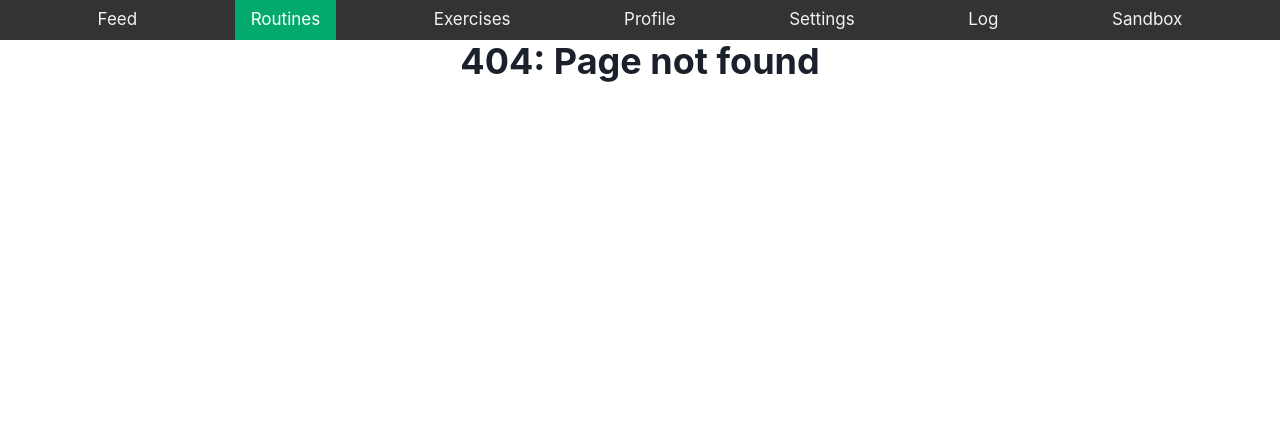
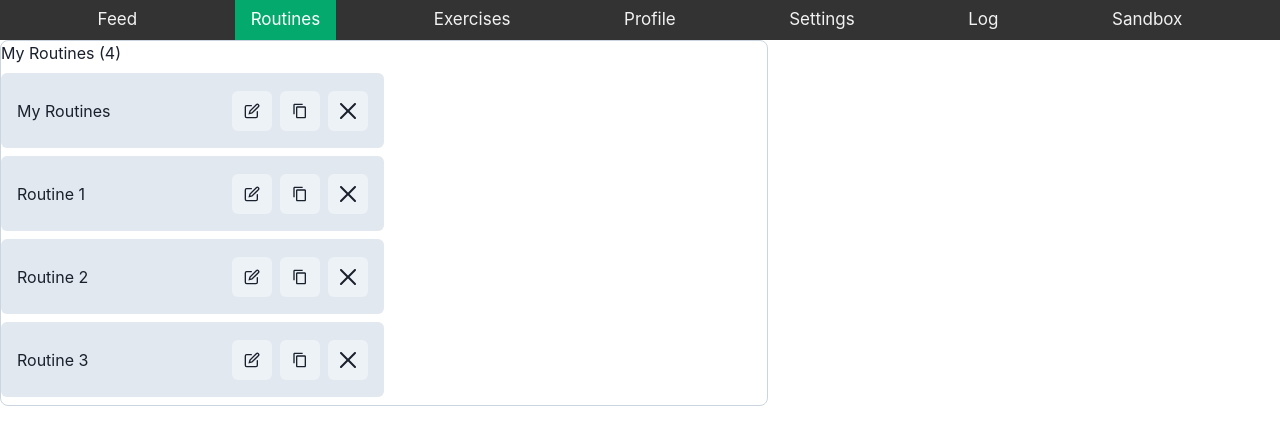
Before and after one commit to yashveer-bika/hevy-clone, a React (Create React App) app in the folder frontend/: page /routines in a window 1280 px wide. Before the commit this address had no page. Shown: the top 444 px of the page. Built offline with nearby package versions, Linux system fonts and the light colour scheme.

Commit message:
created routine cells and basic routine table UI

```diff
--- a/frontend/package.json
+++ b/frontend/package.json
@@ -3,6 +3,7 @@
   "version": "0.1.0",
   "private": true,
   "dependencies": {
+    "@chakra-ui/icons": "^2.0.19",
     "@chakra-ui/react": "^2.6.0",
     "@emotion/react": "^11.10.8",
     "@emotion/styled": "^11.10.8",
@@ -15,6 +16,8 @@
     "@types/react-dom": "^18.2.1",
     "framer-motion": "^10.12.4",
     "react": "^18.2.0",
+    "react-dnd": "^16.0.1",
+    "react-dnd-html5-backend": "^16.0.1",
     "react-dom": "^18.2.0",
     "react-router-dom": "^6.11.0",
     "react-scripts": "5.0.1",
--- a/frontend/src/App.tsx
+++ b/frontend/src/App.tsx
@@ -1,13 +1,14 @@
-import { ChakraProvider, Spacer } from "@chakra-ui/react";
-import { BrowserRouter as Router, Routes, Route, Link, BrowserRouter } from 'react-router-dom';
-import { Navbar, NavbarText, NavbarButton } from './styles';
-import Home from './pages/FeedPage';
+import { ChakraProvider } from "@chakra-ui/react";
+import { BrowserRouter as Router, Routes, Route } from 'react-router-dom';
+// import { Navbar, NavbarText, NavbarButton } from './styles';
+// import Home from './pages/FeedPage';
 import NotFoundPage from "./pages/NotFoundPage";
 import NavBar from "./NavBar";
 // import About from './pages/Home';
 // import Contact from './pages/Home';
 import Pages from "./Pages.json";
 import FeedPage from "./pages/FeedPage";
+import RoutinesPage from "./pages/RoutinesPage";
 
 function App() {
   return (
@@ -26,6 +27,7 @@ function App() {
         <Routes>
           {/* <Route path="/" element={<Home></Home>}> </Route> */}
           <Route path="/" element={<FeedPage/>}/>
+          <Route path="/routines" element={<RoutinesPage/>}/>
           {/* <Route path="/about" element={<About />} /> */}
           {/* <Route path="/contact" element={<Contact />} /> */}
           <Route path="*" element={<NotFoundPage></NotFoundPage>}/>
--- /dev/null
+++ b/frontend/src/Constants.ts
@@ -0,0 +1,3 @@
+export const ItemTypes = {
+    CARD: 'knight'
+  }
--- a/frontend/src/components/CopyLinkButton.tsx
+++ b/frontend/src/components/CopyLinkButton.tsx
@@ -1,4 +1,4 @@
-import { useState, useRef } from "react";
+import { useRef } from "react";
 import { Button, useClipboard, useDisclosure, AlertDialog, AlertDialogOverlay, AlertDialogContent, AlertDialogHeader, AlertDialogBody, AlertDialogFooter, AlertDialogCloseButton } from "@chakra-ui/react";
 
 // TODO: write type
--- /dev/null
+++ b/frontend/src/components/RoutineCellGeneric.tsx
@@ -0,0 +1,95 @@
+import { useState } from 'react';
+import { Box, IconButton, Input, Link } from '@chakra-ui/react';
+import { CloseIcon, CopyIcon, EditIcon, CheckIcon } from '@chakra-ui/icons';
+
+const RoutineCellGeneric = ({ routineLink, index, name, onDelete, onDuplicate, onNameChange } : any) => {
+  const [isEditing, setIsEditing] = useState(false);
+  const [editedName, setEditedName] = useState(name);
+
+  const handleDelete = () => {
+    onDelete(index);
+  };
+
+  const handleDuplicate = () => {
+    onDuplicate(index);
+  };
+
+  const handleNameChange = (event : any) => {
+    setEditedName(event.target.value);
+  };
+
+  const handleNameBlur = () => {
+    onNameChange(index, editedName);
+    setIsEditing(false);
+  };
+
+  const handleEditClick = () => {
+    setIsEditing(true);
+  };
+
+  return (
+    <Box
+      w="50%"
+      h="75px"
+      bg="gray.200"
+      borderRadius="md"
+      display="flex"
+      justifyContent="space-between"
+      alignItems="center"
+      px={4}
+      my={2}
+    >
+      <Box>
+        {isEditing ? (
+          <Input
+            value={editedName}
+            onChange={handleNameChange}
+            onBlur={handleNameBlur}
+            size="sm"
+            variant="unstyled"
+            _focus={{ outline: 'none' }}
+            autoFocus
+          />
+        ) : (
+          <Box>
+            <Link href={routineLink}>
+              <p>{name}</p>
+            </Link>
+          </Box>
+        )}
+      </Box>
+      <Box>
+        {isEditing ? (
+          <IconButton
+            icon={<CheckIcon />}
+            aria-label="Save"
+            onClick={handleNameBlur}
+            mr={2}
+          />
+        ) : (
+          <>
+            <IconButton
+              icon={<EditIcon />}
+              aria-label="Edit"
+              onClick={handleEditClick}
+              mr={2}
+            />
+            <IconButton
+              icon={<CopyIcon />}
+              aria-label="Duplicate"
+              onClick={handleDuplicate}
+              mr={2}
+            />
+            <IconButton
+              icon={<CloseIcon />}
+              aria-label="Delete"
+              onClick={handleDelete}
+            />
+          </>
+        )}
+      </Box>
+    </Box>
+  );
+};
+
+export default RoutineCellGeneric;
--- a/frontend/src/components/WorkoutCellContainer.tsx
+++ b/frontend/src/components/WorkoutCellContainer.tsx
@@ -1,4 +1,4 @@
-import { AlertDialog, Avatar, Box, Button, Divider, Flex, Image, LinkBox, LinkOverlay } from "@chakra-ui/react"
+import { Avatar, Box, Button, Divider, Flex, Image } from "@chakra-ui/react"
 import { Container } from '@chakra-ui/react'
 import {Post} from "../Types"
 import { Link } from '@chakra-ui/react'
--- a/frontend/src/pages/FeedPage.tsx
+++ b/frontend/src/pages/FeedPage.tsx
@@ -1,8 +1,8 @@
-import React, { useState, useEffect } from "react";
+import { useEffect } from "react";
 import UserSearchBar from "../components/UserSearchBar";
 import WorkoutCellContainer from "../components/WorkoutCellContainer";
 import "../FeedPage.css";
-import {Post, SuggestedUser} from "../Types";
+import { Post } from "../Types";
 
 const sample_posts: Post[] = [
   {
@@ -24,28 +24,28 @@ const sample_posts: Post[] = [
   // Add more posts here
 ];
 
-const sampleSuggestedUsers: SuggestedUser[] = [
-  {
-    id: 1,
-    username: 'coolusername',
-    name: 'I love to code and learn new things!',
-    avatar: 'https://example.com/avatar.png',
-  },
-  // {
-  //   id: 2,
-  //   username: 'anotheruser',
-  //   name: 'Just a regular person living life',
-  //   avatar: 'https://example.com/avatar2.png',
-  // },
-  // Add more suggested users here
-];
+// const sampleSuggestedUsers: SuggestedUser[] = [
+//   {
+//     id: 1,
+//     username: 'coolusername',
+//     name: 'I love to code and learn new things!',
+//     avatar: 'https://example.com/avatar.png',
+//   },
+//   // {
+//   //   id: 2,
+//   //   username: 'anotheruser',
+//   //   name: 'Just a regular person living life',
+//   //   avatar: 'https://example.com/avatar2.png',
+//   // },
+//   // Add more suggested users here
+// ];
 
 
 function FeedPage() {
   // const [posts, setPosts] = useState<Posts>([]);
   // const [suggestedUsers, setSuggestedUsers] = useState<SuggestedUsers>([]);
   const posts = sample_posts;
-  const suggestedUsers = sampleSuggestedUsers;
+  // const suggestedUsers = sampleSuggestedUsers;
   // console.log(posts);
   // console.log(suggestedUsers);
 
--- /dev/null
+++ b/frontend/src/pages/RoutinesPage.tsx
@@ -0,0 +1,69 @@
+import { Box } from "@chakra-ui/react";
+import { useState } from "react";
+import RoutineCellGeneric from "../components/RoutineCellGeneric";
+import RoutineCell from "../components/RoutineCellGeneric";
+
+// TODO: fill out the RoutinesPage
+export default function RoutinesPage() {
+
+    // TODO: change the routineLink to my routine page
+    const [boxes, setBoxes] = useState([
+        { id: 1, name: "My Routines" },
+        { id: 2, name: "Routine 1", routineLink: "https://www.youtube.com/watch?v=IOl42YpK_Es" },
+        { id: 3, name: "Routine 2", routineLink: "https://www.youtube.com/watch?v=HE45jVN7XKM"  },
+        { id: 4, name: "Routine 3", routineLink: "https://www.youtube.com/watch?v=X6H4l9R3DnY" }
+      ]);
+      const [counter, setCounter] = useState(boxes.length);
+
+      const handleDelete = (id : number) => {
+        setBoxes((prevBoxes) => prevBoxes.filter((box) => box.id !== id));
+      };
+
+      const handleDuplicate = (id : number) => {
+        const boxToDuplicate = boxes.find((box) => box.id === id);
+
+        if (!boxToDuplicate) {
+          return; // Box with the provided id not found
+        }
+
+        const duplicatedName = `${boxToDuplicate.name} (Copy)`;
+
+        const duplicatedBox = { id: counter + 1, name: duplicatedName, routineLink: boxToDuplicate.routineLink };
+
+        setBoxes((prevBoxes) => [...prevBoxes, duplicatedBox]);
+        setCounter((prevCounter) => prevCounter + 1);
+      };
+
+      const handleNameChange = (id : number, newName : string) => {
+        setBoxes((prevBoxes) => {
+          return prevBoxes.map((box) => {
+            if (box.id === id) {
+              return { ...box, name: newName };
+            }
+            return box;
+          });
+        });
+      };
+
+      return (
+        <Box borderRadius='lg' border="1px" w="60%" borderColor='gray.300' >
+
+            <h1>My Routines ({boxes.length})</h1>
+
+            <div className="my-routines-container">
+                {boxes.map((box) => (
+                    <RoutineCellGeneric
+                        key={box.id}
+                        index={box.id}
+                        name={box.name}
+                        routineLink={box.routineLink}
+                        onDelete={handleDelete}
+                        onDuplicate={handleDuplicate}
+                        onNameChange={handleNameChange}
+                    />
+                ))}
+            </div>
+        </Box>
+
+      );
+}
```
Also changed, not shown: 1 other file (tests, documents, lock files or other folders).
